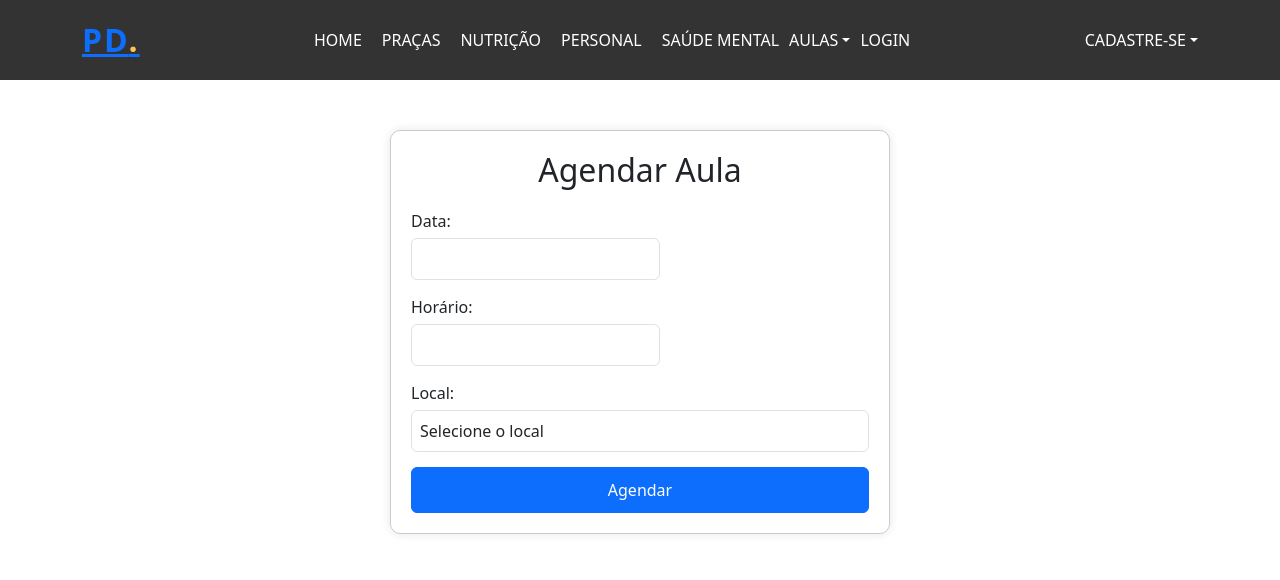
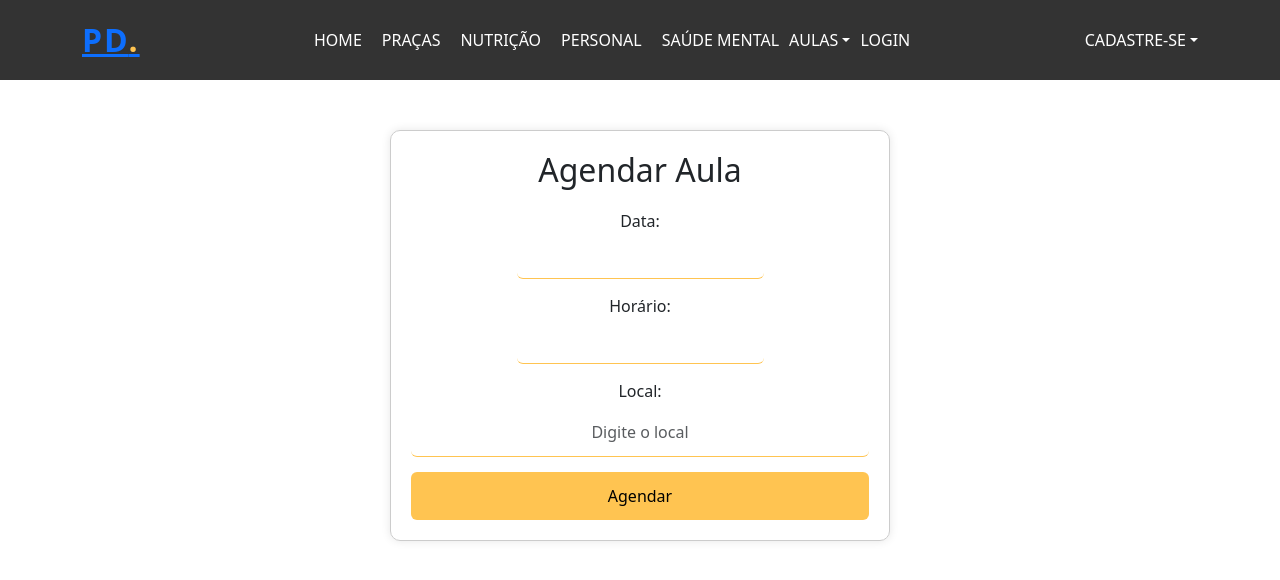
Before and after one commit to Lucas7842/Bem-Estar-Front, a React (Create React App) app: page /agendaraula in a window 1280 px wide. Shown: the top 580 px of the page. Built offline with nearby package versions, Linux system fonts and the light colour scheme.

Commit message:
Alterei o CSS da pagina de agendar aulas

```diff
--- a/package.json
+++ b/package.json
@@ -9,8 +9,10 @@
     "@testing-library/user-event": "^13.5.0",
     "axios": "^0.24.0",
     "bootstrap": "^5.3.3",
+    "date-fns": "^3.6.0",
     "leaflet": "^1.9.4",
     "mdb-react-ui-kit": "^8.0.0",
+    "moment": "^2.30.1",
     "react": "^18.2.0",
     "react-bootstrap": "^2.10.2",
     "react-datepicker": "^6.9.0",
--- a/src/Componentes/Team/teamagenda.js
+++ b/src/Componentes/Team/teamagenda.js
@@ -1,11 +1,12 @@
-// src/Componentes/Team/agendar.js
-
 import React, { useState } from 'react';
 import DatePicker from 'react-datepicker';
 import 'react-datepicker/dist/react-datepicker.css';
+import moment from 'moment'; // Importa Moment.js
+import 'moment/locale/pt-br'; // Importa o idioma pt-br
 import '../../Componentes/Telas/AgendarAula/agendar.css';
+import { cadastrarAgendamento } from "../UsuarioService";
 
-function TeamAgenda  () {
+function TeamAgenda() {
   const [selectedDate, setSelectedDate] = useState(null);
   const [selectedTime, setSelectedTime] = useState(null);
   const [selectedLocation, setSelectedLocation] = useState('');
@@ -22,11 +23,22 @@ function TeamAgenda  () {
     setSelectedLocation(event.target.value);
   };
 
-  const handleSubmit = (event) => {
+  const handleSubmit = async (event) => {
     event.preventDefault();
-    console.log('Data:', selectedDate);
-    console.log('Horário:', selectedTime);
-    console.log('Local:', selectedLocation);
+    try {
+      const dadosAgendamento = {
+        data: moment(selectedDate).format(), // Converte a data para o formato ISO8601
+        horario: moment(selectedTime).format(), // Converte o horário para o formato ISO8601
+        local: selectedLocation
+      };
+
+      // Chama a função cadastrarAgendamento do UsuarioService para enviar os dados para o backend
+      await cadastrarAgendamento(dadosAgendamento);
+
+      console.log('Agendamento cadastrado com sucesso!');
+    } catch (error) {
+      console.error('Erro ao cadastrar agendamento:', error.message);
+    }
   };
 
   return (
@@ -39,7 +51,9 @@ function TeamAgenda  () {
             selected={selectedDate}
             onChange={handleDateChange}
             dateFormat="dd/MM/yyyy"
+            locale="pt-br" // Define o idioma para português do Brasil
             className="form-control"
+            popperPlacement="right-start" // Altera o posicionamento do pop-up do calendário
           />
         </div>
         <div className="form-group">
@@ -51,24 +65,24 @@ function TeamAgenda  () {
             showTimeSelectOnly
             timeIntervals={30}
             timeCaption="Horário"
-            dateFormat="HH:mm"
+            dateFormat="HH:mm" // Define o formato para exibir horas em formato de 24 horas
+            locale="pt-br" // Define o idioma para português do Brasil
             className="form-control"
+            popperPlacement="right-start" // Altera o posicionamento do pop-up do calendário
           />
         </div>
         <div className="form-group">
           <label>Local:</label>
-          <select
+          <input
+            type="text"
             value={selectedLocation}
             onChange={handleLocationChange}
             className="form-control"
-          >
-            <option value="">Selecione o local</option>
-            <option value="Local 1">Local 1</option>
-            <option value="Local 2">Local 2</option>
-            <option value="Local 3">Local 3</option>
-          </select>
+            placeholder="Digite o local"
+            style={{ padding: '12px' }} // Estilo embutido para aumentar o preenchimento
+          />
         </div>
-        <button type="submit" className="btn btn-primary">Agendar</button>
+        <button type="submit" className="btn btn-primary" style={{ backgroundColor: '#ffc451', border: 'none' }}>Agendar</button>
       </form>
     </div>
   );
--- a/src/Componentes/Telas/AgendarAula/agendar.css
+++ b/src/Componentes/Telas/AgendarAula/agendar.css
@@ -1,3 +1,5 @@
+/* src/Componentes/Telas/AgendarAula/agendar.css */
+
 .agendar-aula-container {
   max-width: 500px;
   margin: 50px auto;
@@ -5,6 +7,7 @@
   border: 1px solid #ccc;
   border-radius: 10px;
   box-shadow: 0 0 10px rgba(0, 0, 0, 0.1);
+  text-align: center; /* Centraliza o texto dentro do contêiner */
 }
 
 .agendar-aula-container h2 {
@@ -14,6 +17,7 @@
 
 .form-group {
   margin-bottom: 15px;
+  text-align: center; /* Centraliza o texto dentro do grupo de formulários */
 }
 
 .form-group label {
@@ -25,10 +29,22 @@
   width: 100%;
   padding: 8px;
   box-sizing: border-box;
+  text-align: center; /* Centraliza o texto dentro dos campos do formulário */
+  border: none; /* Remove a borda padrão */
+  border-bottom: 1px solid #ffc451; /* Adiciona uma linha fina embaixo com a cor #ffc451 */
 }
+
 
 .btn {
   width: 100%;
-    padding: 10px;
+  padding: 12px; /* Ajuste o valor conforme necessário */
   box-sizing: border-box;
+  background-color: #ffc451; /* Define a cor de fundo do botão */
+  border: none; /* Remove a borda padrão do botão */
+  color: #000; /* Define a cor do texto do botão */
+  transition: background-color 0.3s; /* Adiciona uma transição suave para a cor de fundo */
 }
+
+.btn:hover {
+  background-color: #ffc451; /* Mantém a mesma cor ao passar o mouse */
+}
--- a/src/Componentes/UsuarioService/index.js
+++ b/src/Componentes/UsuarioService/index.js
@@ -1,13 +1,34 @@
 import axios from "axios";
 
-const url = "http://localhost:8080/api/v1/usuarioprofissional";
-//export const home = () => axios.get(url);
-export const cadastrarProfissional = (dadosUsuario, metodo = 'post') => {
-  if (metodo === 'post') {
-    return axios.post(url, dadosUsuario);
-  } else if (metodo === 'get') {
-    return axios.get(url);
-  } else {
+const baseURLProfissional = "http://localhost:8080/api/v1/usuarioprofissional";
+const baseURLAgendamento = "http://localhost:8080/api/v1/agendamento";
+
+// Função para cadastrar um profissional
+export const cadastrarProfissional = (dadosProfissional, metodo = 'post') => {
+  // Verifica se o método especificado é válido
+  if (!['post', 'get'].includes(metodo)) {
     throw new Error('Método HTTP inválido');
   }
+
+  // Executa a requisição com o método especificado
+  if (metodo === 'post') {
+    return axios.post(baseURLProfissional, dadosProfissional);
+  } else if (metodo === 'get') {
+    return axios.get(baseURLProfissional);
+  }
 };
+
+// Função para cadastrar um agendamento
+export const cadastrarAgendamento = (dadosAgendamento, metodo = 'post') => {
+  // Verifica se o método especificado é válido
+  if (!['post', 'get'].includes(metodo)) {
+    throw new Error('Método HTTP inválido');
+  }
+
+  // Executa a requisição com o método especificado
+  if (metodo === 'post') {
+    return axios.post(baseURLAgendamento, dadosAgendamento);
+  } else if (metodo === 'get') {
+    return axios.get(baseURLAgendamento);
+  }
+};
```
Also changed, not shown: 1 other file (tests, documents, lock files or other folders). Lines whose indentation alone changed are shown as unchanged.
